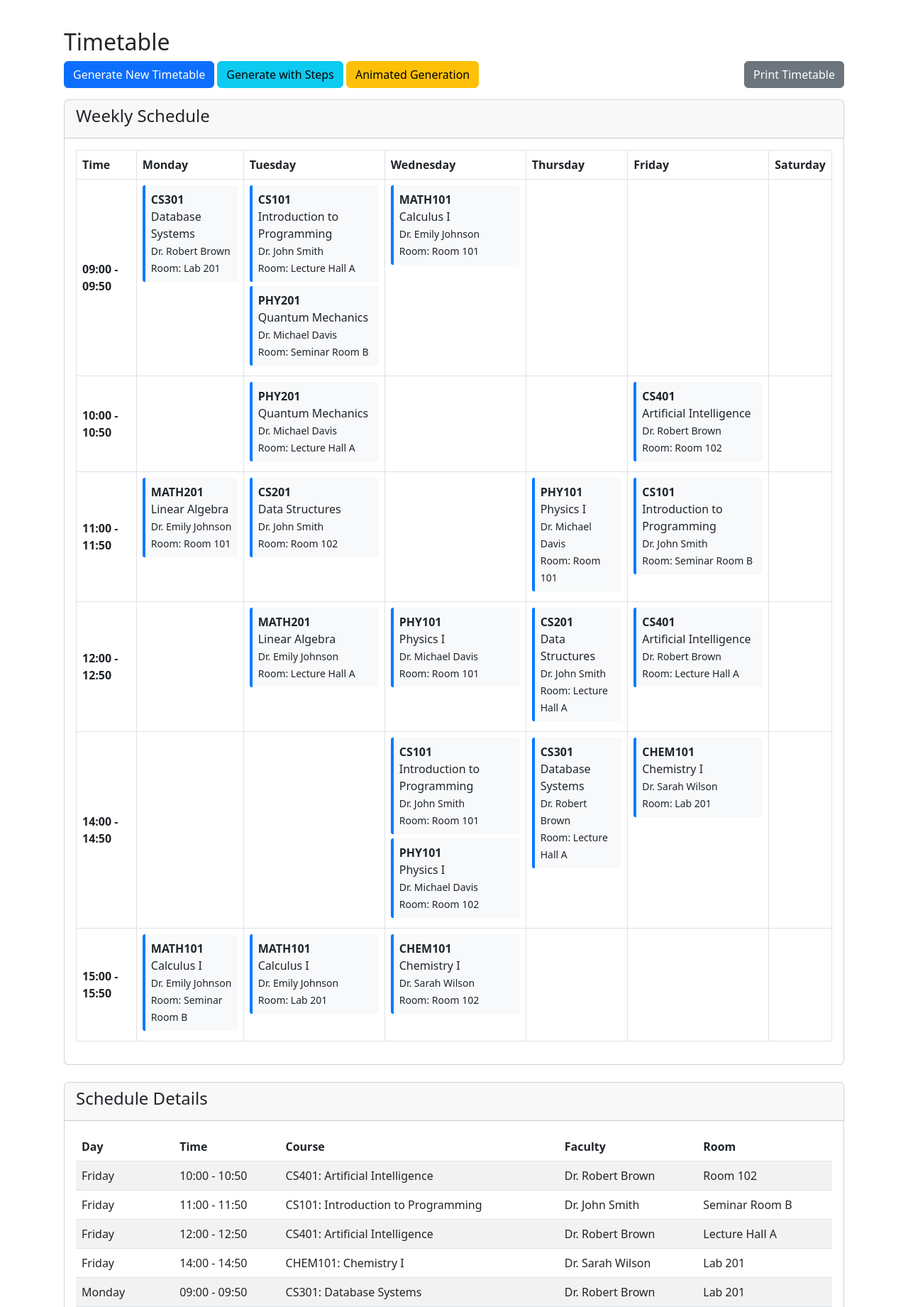
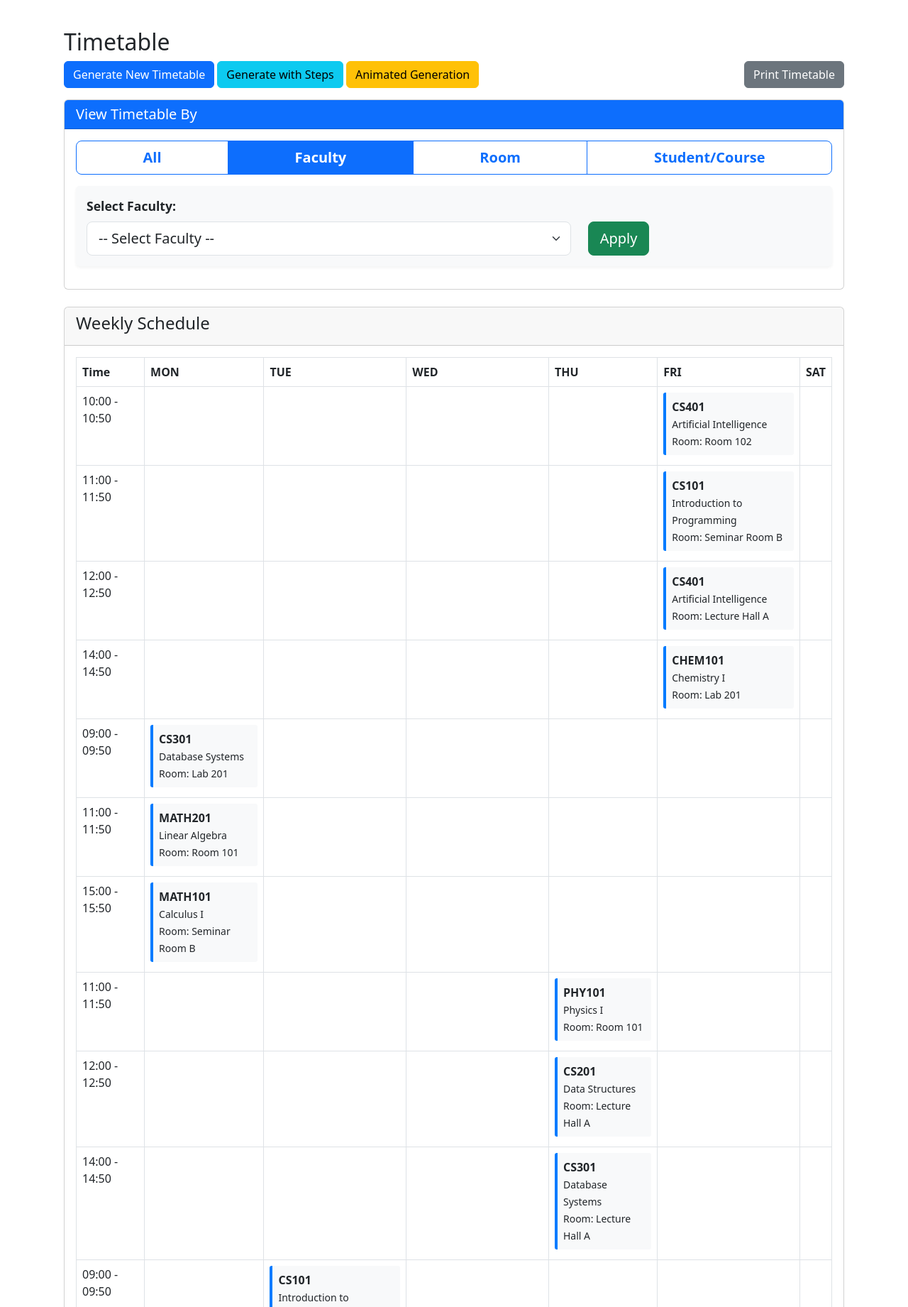
Before and after one commit to Kaushik-Shahare/TimetableSchedular, a Django app: page /timetable/timetable/?type=faculty in a window 1280 px wide. Shown: the part 56-1897 px from the top of the page at 71% size. Run offline with Django 5.2, Linux system fonts and the light colour scheme; data comes from the database, SQL or seed files in the repository; both versions use the stored data as it was after the commit.

Commit message:
Added Timetable filters

```diff
--- a/timetable/templates/timetable/view_timetable.html
+++ b/timetable/templates/timetable/view_timetable.html
@@ -15,6 +15,85 @@
     </div>
 </div>
 
+<!-- Filter Panel -->
+<div class="card mb-4">
+    <div class="card-header bg-primary text-white">
+        <h5 class="mb-0">View Timetable By</h5>
+    </div>
+    <div class="card-body">
+        <!-- Filter Buttons -->
+        <div class="btn-group btn-group-lg w-100 mb-3" role="group" id="filter-buttons">
+            <a href="{% url 'view-timetable' %}" class="btn {% if filter_type == 'all' or not filter_type %}btn-primary{% else %}btn-outline-primary{% endif %}">All</a>
+            <a href="{% url 'view-timetable' %}?type=faculty" class="btn {% if filter_type == 'faculty' %}btn-primary{% else %}btn-outline-primary{% endif %}">Faculty</a>
+            <a href="{% url 'view-timetable' %}?type=room" class="btn {% if filter_type == 'room' %}btn-primary{% else %}btn-outline-primary{% endif %}">Room</a>
+            <a href="{% url 'view-timetable' %}?type=student" class="btn {% if filter_type == 'student' %}btn-primary{% else %}btn-outline-primary{% endif %}">Student/Course</a>
+        </div>
+
+        {% if filter_type == 'faculty' %}
+            <form method="GET" class="mb-3" id="entity-form">
+                <input type="hidden" name="type" value="faculty">
+                <div class="row align-items-end">
+                    <div class="col-md-8">
+                        <label for="entity-select" class="form-label"><strong>Select Faculty:</strong></label>
+                        <select name="id" id="entity-select" class="form-select form-select-lg">
+                            <option value="">-- Select Faculty --</option>
+                            {% for f in faculties %}
+                                <option value="{{ f.id }}" {% if selected_id == f.id|stringformat:"s" %}selected{% endif %}>{{ f.name }}</option>
+                            {% endfor %}
+                        </select>
+                    </div>
+                    <div class="col-md-4">
+                        <button type="submit" class="btn btn-success btn-lg">Apply</button>
+                    </div>
+                </div>
+            </form>
+        {% elif filter_type == 'room' %}
+            <form method="GET" class="mb-3" id="entity-form">
+                <input type="hidden" name="type" value="room">
+                <div class="row align-items-end">
+                    <div class="col-md-8">
+                        <label for="entity-select" class="form-label"><strong>Select Room:</strong></label>
+                        <select name="id" id="entity-select" class="form-select form-select-lg">
+                            <option value="">-- Select Room --</option>
+                            {% for r in rooms %}
+                                <option value="{{ r.id }}" {% if selected_id == r.id|stringformat:"s" %}selected{% endif %}>{{ r.name }}</option>
+                            {% endfor %}
+                        </select>
+                    </div>
+                    <div class="col-md-4">
+                        <button type="submit" class="btn btn-success btn-lg">Apply</button>
+                    </div>
+                </div>
+            </form>
+        {% elif filter_type == 'student' %}
+            <form method="GET" class="mb-3" id="entity-form">
+                <input type="hidden" name="type" value="student">
+                <div class="row align-items-end">
+                    <div class="col-md-8">
+                        <label for="entity-select" class="form-label"><strong>Select Course:</strong></label>
+                        <select name="id" id="entity-select" class="form-select form-select-lg">
+                            <option value="">-- Select Course --</option>
+                            {% for c in courses %}
+                                <option value="{{ c.id }}" {% if selected_id == c.id|stringformat:"s" %}selected{% endif %}>{{ c.code }}: {{ c.name }}</option>
+                            {% endfor %}
+                        </select>
+                    </div>
+                    <div class="col-md-4">
+                        <button type="submit" class="btn btn-success btn-lg">Apply</button>
+                    </div>
+                </div>
+            </form>
+        {% endif %}
+
+        {% if filter_title %}
+            <div class="alert alert-info mb-0">
+                <h5 class="mb-0"><i class="bi bi-filter"></i> {{ filter_title }}</h5>
+                <small class="d-block mt-1">Showing timetable filtered by selected criteria</small>
+            </div>
+        {% endif %}
+    </div>
+</div>
+
 {% if not schedules %}
 <div class="alert alert-info">
     <p>No timetable has been generated yet. <a href="{% url 'generate-timetable' %}">Generate a new timetable</a>.</p>
@@ -23,7 +102,7 @@
 {% else %}
 <div class="card mb-4">
     <div class="card-header">
-        <h4>Weekly Schedule</h4>
+        <h4>Weekly Schedule {% if filter_title %}({{ filter_title }}){% endif %}</h4>
     </div>
     <div class="card-body">
         <div class="table-responsive">
@@ -32,24 +111,25 @@
                     <tr>
                         <th>Time</th>
                         {% for day in days %}
-                        <th>{{ day_names|get_item:day }}</th>
+                        <th>{{ day }}</th>
                         {% endfor %}
                     </tr>
                 </thead>
                 <tbody>
-                    {% for time_row in timetable %}
+                    {% regroup schedules by time_slot.start_time as time_slots_by_time %}
+                    {% for time_group in time_slots_by_time %}
                     <tr>
-                        <td class="align-middle"><strong>{{ time_row.start_time|time:"H:i" }} - {{ time_row.end_time|time:"H:i" }}</strong></td>
-
+                        <td>{{ time_group.grouper|time:"H:i" }} - {{ time_group.list.0.time_slot.end_time|time:"H:i" }}</td>
                         {% for day in days %}
-                        <td class="align-top">
-                            {% for schedule in time_row.days|get_item:day %}
-                            <div class="course-block">
-                                <strong>{{ schedule.course.code }}</strong><br>
-                                {{ schedule.course.name }}<br>
-                                <small>{{ schedule.course.faculty.name }}</small><br>
-                                <small>Room: {{ schedule.room.name }}</small>
-                            </div>
+                        <td>
+                            {% for schedule in time_group.list %}
+                                {% if schedule.time_slot.day == day %}
+                                <div class="course-block">
+                                    <strong>{{ schedule.course.code }}</strong><br>
+                                    <small>{{ schedule.course.name }}</small><br>
+                                    <small>Room: {{ schedule.room.name }}</small>
+                                </div>
+                                {% endif %}
                             {% endfor %}
                         </td>
                         {% endfor %}
@@ -60,7 +140,6 @@
         </div>
     </div>
 </div>
-
 <div class="card">
     <div class="card-header">
         <h4>Schedule Details</h4>
@@ -90,6 +169,19 @@
         </table>
     </div>
 </div>
+{% endif %}
+
+<script>
+    // Add immediate form submission when selection changes
+    document.addEventListener('DOMContentLoaded', function() {
+        const entitySelect = document.getElementById('entity-select');
+        if (entitySelect) {
+            entitySelect.addEventListener('change', function() {
+                document.getElementById('entity-form').submit();
+            });
+        }
+    });
+</script>
 
 <style>
     .course-block {
@@ -114,6 +206,44 @@
             border-bottom: 2px solid #000;
         }
     }
+
+    /* Add styles for the filter UI */
+    #filter-buttons .btn {
+        font-weight: bold;
+        transition: all 0.2s ease;
+    }
+
+    #filter-buttons .btn:hover {
+        transform: translateY(-3px);
+        box-shadow: 0 4px 8px rgba(0,0,0,0.1);
+    }
+
+    /* Make specific filter types visually distinct */
+    .faculty-filter .card-header {
+        background-color: #28a745 !important;
+    }
+
+    .room-filter .card-header {
+        background-color: #dc3545 !important;
+    }
+
+    .student-filter .card-header {
+        background-color: #17a2b8 !important;
+    }
+
+    #entity-form {
+        padding: 15px;
+        background-color: #f8f9fa;
+        border-radius: 5px;
+        box-shadow: 0 2px 4px rgba(0,0,0,0.05);
+    }
+
+    #entity-form label {
+        font-size: 1.1rem;
+    }
+
+    .alert-info {
+        border-left: 5px solid #17a2b8;
+    }
 </style>
-{% endif %}
 {% endblock %}
--- a/timetable/views.py
+++ b/timetable/views.py
@@ -116,8 +116,45 @@ def view_timetable(request):
     days = ['MON', 'TUE', 'WED', 'THU', 'FRI', 'SAT']
     day_names = dict(TimeSlot.DAY_CHOICES)
 
-    # Get all schedules
-    schedules = Schedule.objects.all().order_by('time_slot__day', 'time_slot__start_time')
+    # Get filter parameters
+    filter_type = request.GET.get('type', 'all')
+    selected_id = request.GET.get('id', '')
+    filter_title = None
+
+    # Get filter options for dropdowns
+    faculties = Faculty.objects.all().order_by('name')
+    rooms = Room.objects.all().order_by('name')
+    courses = Course.objects.all().order_by('code')
+
+    # Get base queryset depending on filter
+    schedules = Schedule.objects.all()
+
+    if filter_type == 'faculty' and selected_id:
+        try:
+            faculty = Faculty.objects.get(id=selected_id)
+            schedules = schedules.filter(course__faculty=faculty)
+            filter_title = f"Faculty Timetable: {faculty.name}"
+        except Faculty.DoesNotExist:
+            pass
+
+    elif filter_type == 'room' and selected_id:
+        try:
+            room = Room.objects.get(id=selected_id)
+            schedules = schedules.filter(room=room)
+            filter_title = f"Room Timetable: {room.name}"
+        except Room.DoesNotExist:
+            pass
+
+    elif filter_type == 'student' and selected_id:
+        try:
+            course = Course.objects.get(id=selected_id)
+            schedules = schedules.filter(course=course)
+            filter_title = f"Course Timetable: {course.code} - {course.name}"
+        except Course.DoesNotExist:
+            pass
+
+    # Order the schedules
+    schedules = schedules.order_by('time_slot__day', 'time_slot__start_time')
 
     # Get all distinct time slots ordered by start time
     all_time_slots = TimeSlot.objects.values('start_time', 'end_time').distinct().order_by('start_time')
@@ -156,6 +193,12 @@ def view_timetable(request):
         'days': days,
         'day_names': day_names,
         'timetable': timetable_list,
+        'filter_type': filter_type,
+        'selected_id': selected_id,
+        'filter_title': filter_title,
+        'faculties': faculties,
+        'rooms': rooms,
+        'courses': courses,
     }
     return render(request, 'timetable/view_timetable.html', context)
 
```
Also changed, not shown: db.sqlite3.
